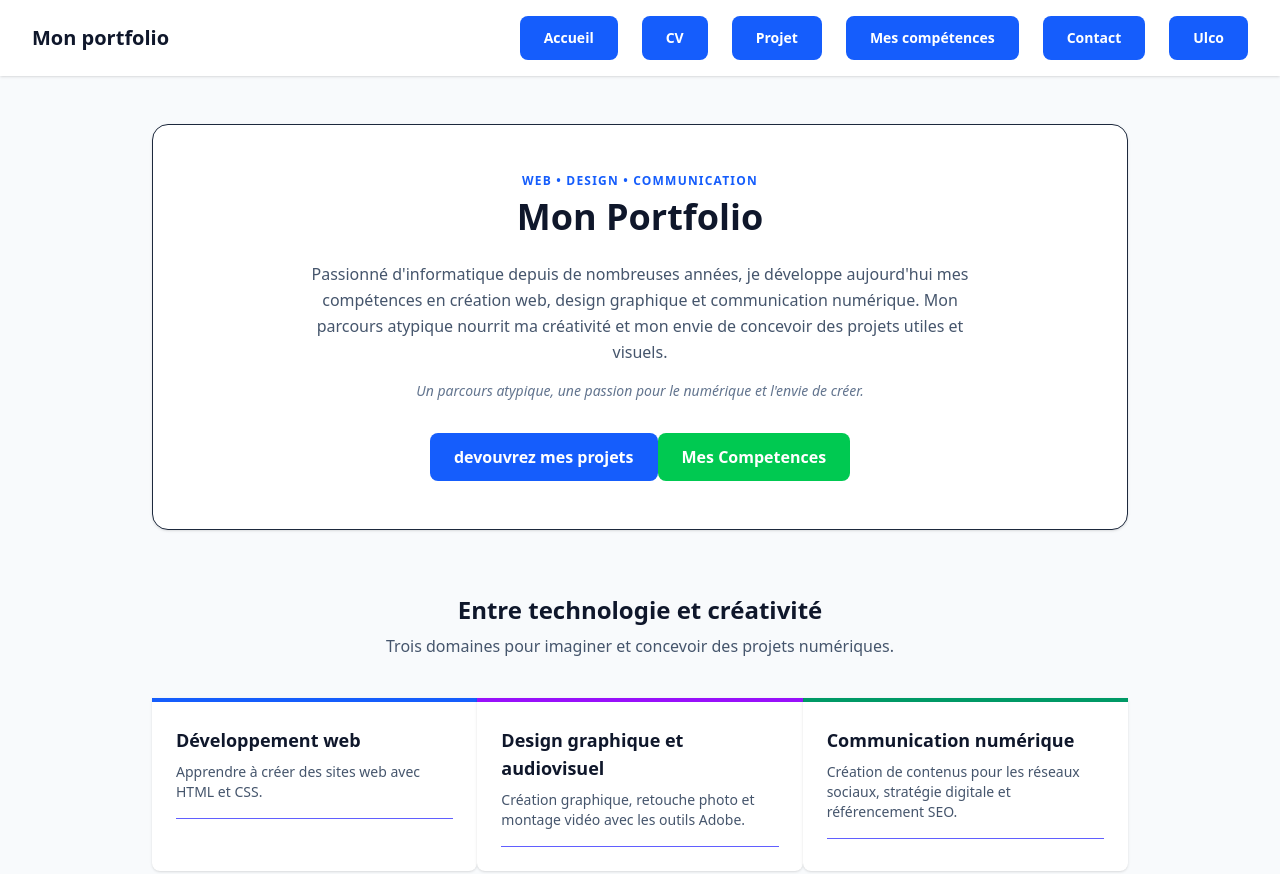
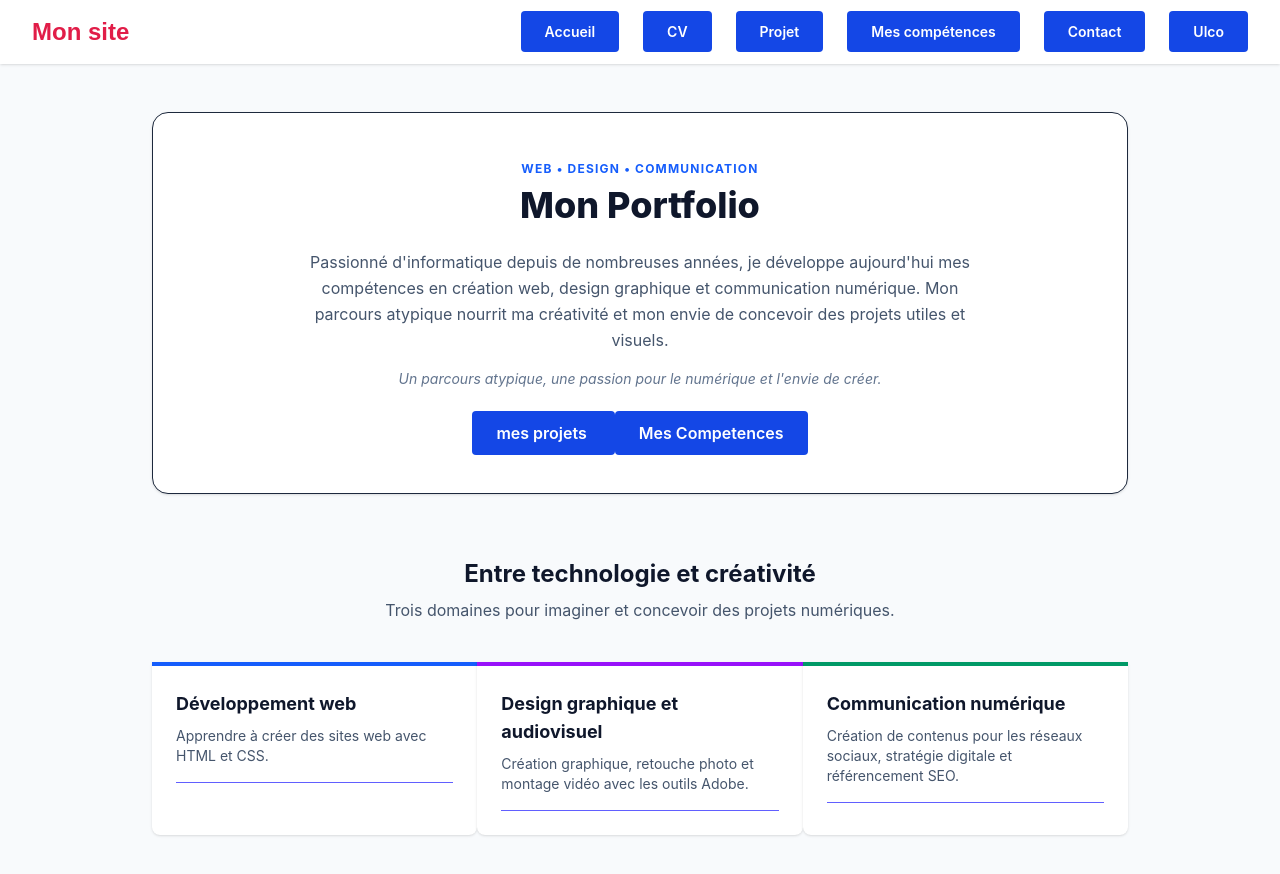
Before and after one commit to kevinjolydri-coder/portfolio2, a website: page index-t.html in a window 1280 px wide. Shown: the top 874 px of the page. Drawn offline with nearby package versions, Linux system fonts and the light colour scheme; a web font is replaced by a local one.

Commit message:
ajout node

```diff
--- a/index-t.html
+++ b/index-t.html
@@ -4,23 +4,23 @@
     <meta charset="UTF-8">
     <meta name="viewport" content="width=device-width, initial-scale=1.0">
     <title>Mon portfolio | Webmaster</title>
-    <script src="https://cdn.jsdelivr.net/npm/@tailwindcss/browser@4"></script>
+    <link rel="stylesheet" href="dist/output.css">
 </head>
 
 <body class="bg-slate-50 text-slate-800 font-sans">
 
     <!-- HEADER : Flexbox pour aligner le titre à gauche et le menu à droite -->
     <header class="bg-white shadow-sm px-8 py-4 flex flex-col md:flex-row justify-between items-center">
-        <h1 class="text-xl font-bold text-slate-900">Mon portfolio</h1>
+        <h1 class="font-titre text-marque text-2xl font-bold">Mon site</h1
         <nav>
             <ul class="flex flex-wrap gap-6 mt-3 md:mt-0 text-sm font-medium text-slate-600">
-                <li><a href="index.html" class="bouton inline-block bg-blue-600 text-white font-semibold px-6 py-3 rounded-lg hover:bg-blue-700 transition">Accueil</a></li>
-                <li><a href="CV.html" class="bouton inline-block bg-blue-600 text-white font-semibold px-6 py-3 rounded-lg hover:bg-blue-700 transition">CV</a></li>
-                <li><a href="projet.html" class="bouton inline-block bg-blue-600 text-white font-semibold px-6 py-3 rounded-lg hover:bg-blue-700 transition">Projet</a></li>
-                <li><a href="competence.html" class="bouton inline-block bg-blue-600 text-white font-semibold px-6 py-3 rounded-lg hover:bg-blue-700 transition">Mes compétences</a></li>
-                <li><a href="contact.html" class="bouton inline-block bg-blue-600 text-white font-semibold px-6 py-3 rounded-lg hover:bg-blue-700 transition">Contact</a></li>
+                <li><a href="index.html" <button class="btn">Accueil</a></li>
+                <li><a href="CV.html" <button class="btn">CV</a></li>
+                <li><a href="projet.html" <button class="btn">Projet</a></li>
+                <li><a href="competence.html" <button class="btn">Mes compétences</a></li>
+                <li><a href="contact.html" <button class="btn">Contact</a></li>
                 <!-- Exemple d'utilisation de rounded-full pour un bouton pilule -->
-                <li><a href="https://www.univ-littoral.fr/" class="bouton inline-block bg-blue-600 text-white font-semibold px-6 py-3 rounded-lg hover:bg-blue-700 transition">Ulco</a></li>
+                <li><a href="https://www.univ-littoral.fr/" <button class="btn">Ulco</a></li>
             </ul>
         </nav>
     </header>
@@ -45,10 +45,11 @@
                 Un parcours atypique, une passion pour le numérique et l'envie de créer.
             </p>
             <!-- BOUTON : rounded-lg pour arrondir les 4 coins -->
-            <a href="projet.html" class="bouton inline-block bg-blue-600 text-white font-semibold px-6 py-3 rounded-lg hover:bg-blue-700 transition ">
-               devouvrez mes projets
-               <a href="competence.html" class="bouton inline-block bg-green-500 text-white font-semibold px-6 py-3 rounded-lg hover:bg-blue-700 transition">
+            <a href="projet.html" <button class="btn">
+                mes projets
+               <a href="competence.html" <button class="btn">
                 Mes Competences
+
             </a>
         </section>
 
@@ -62,13 +63,13 @@
             <!-- GRILLE DE 3 CARTES -->
             <section class="grid grid-flow-row-dense grid-cols-3 grid-rows-3 ...">
 
+
                 <!-- Carte 1 : Bordure bleue en haut + arrondi en bas (rounded-b-lg) -->
                 <article class="carte-univers bg-white p-6 rounded-b-lg border-t-4 border-blue-600 shadow-sm">
                     <h3 class="text-lg font-bold text-slate-900 mb-2">Développement web</h3>
                     <p class="text-slate-600 text-sm border-b-1 border-b-indigo-500 pb-4">Apprendre à créer des sites web avec HTML et CSS.</p>
 
-
-                </article>
+                   </article>
 
                 <!-- Carte 2 : Bordure violette en haut + arrondi en bas (rounded-b-lg) -->
                 <article class="carte-univers bg-white p-6 rounded-b-lg border-t-4 border-purple-600 shadow-sm">
--- /dev/null
+++ b/src/input.css
@@ -0,0 +1,24 @@
+@import url('https://fonts.googleapis.com/css2?family=Playwrite+FR+Moderne:wght@100..400&display=swap');
+@import "tailwindcss";
+
+@theme {
+
+--color-marque: #e11d48;
+--font-titre: "Poppins", sans-serif;
+}
+@utility ombre-nette {
+  box-shadow: 4px 4px 0px #000080;
+}
+/* 1. Style par défaut des balises HTML */
+@layer base {
+  h2 {
+    @apply text-xl font-bold text-gray-800;
+  }
+}
+
+/* 2. Classes de composants réutilisables */
+@layer components {
+  .btn {
+    @apply px-4 py-2 rounded-sm bg-blue-600 text-white font-semibold  border-black px-4 py-2 hover:ombre-nette  bg-blue-700 text-white font-semibold px-6 py-3 rounded-lg hover:bg-blue-700;
+  }
+}
```
Also changed, not shown: package.json (added, +25 -0 lines), dist/output.css (added), 2 other files.
